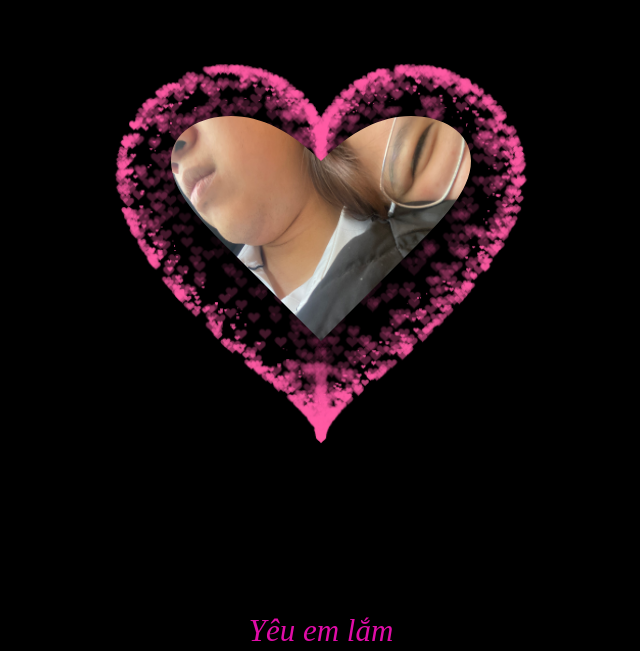
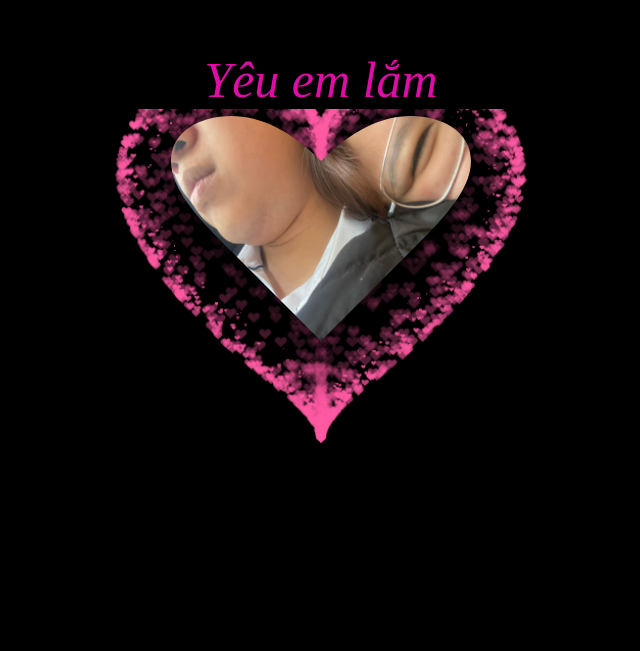
Before and after one commit to Wanlee199/heart, a plain HTML site: page index.html in a window 1280 px wide. Shown: the part 149-800 px from the top of the page, without its empty margins (319-959 px from the left). Drawn offline with Linux system fonts and the light colour scheme; a web font is replaced by a local one.

Commit message:
Update index.html

```diff
--- a/index.html
+++ b/index.html
@@ -350,9 +350,10 @@
     <div class="center-text" , style="background-color:rgb(0, 0, 0);
         width: 100%;
         color: rgb(225, 12, 168);
-        height:100%;
+        position: absolute;
+        top: 25%;
         font-family: 'Love Light', serif;
-        font-size: 31px;
+        font-size: 50px;
         font-style: italic;
         display: flex;
         align-items: flex-end;
```
